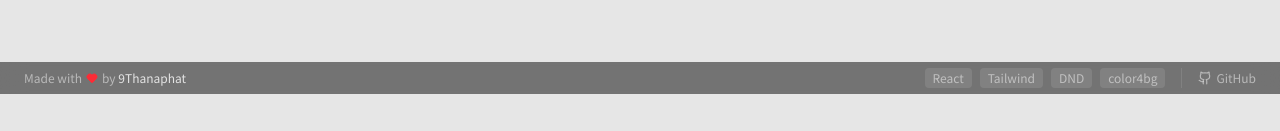
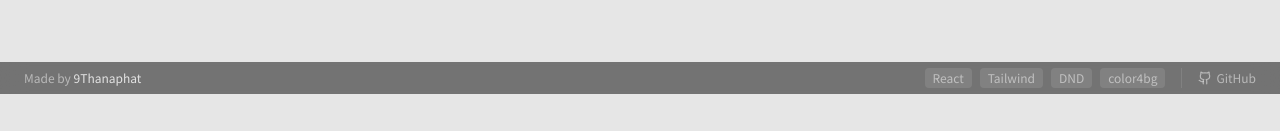
Before and after one commit to 9Thanaphat/kanban-board, a React (Vite) app: page / in a window 1280 px wide. Shown: the part 706-837 px from the top of the page. Built offline with nearby package versions, Linux system fonts and the light colour scheme.

Commit message:
edit: footer

```diff
--- a/src/components/Footer.jsx
+++ b/src/components/Footer.jsx
@@ -5,9 +5,7 @@ const Footer = () => {
   return (
     <footer className='w-full h-8 flex items-center justify-between bg-black/50 backdrop-blur-md text-white/50 px-6 fixed bottom-0 z-20'>
       <div className='flex items-center gap-1 text-xs font-light'>
-        <span>Made with</span>
-        <Heart size={12} className="text-red-500 fill-red-500" />
-        <span>by <span className='text-white/80 font-medium'>9Thanaphat</span></span>
+        <span>Made by <span className='text-white/80 font-medium'>9Thanaphat</span></span>
       </div>
 
       <div className='flex items-center gap-4 text-xs'>
```
